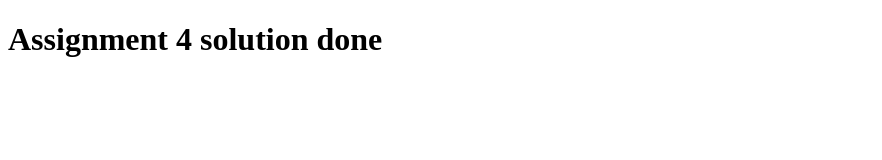
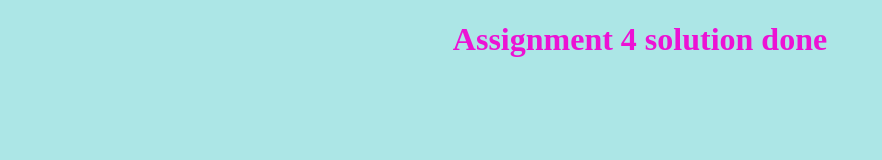
Before and after one commit to Pavan-kumar1/Assignment-4-solution.io, a plain HTML site: page index.html in a window 1280 px wide. Shown: the whole page, without its empty margins (0-882 px from the left). Drawn offline with Linux system fonts and the light colour scheme.

Commit message:
Update index.html

```diff
--- a/index.html
+++ b/index.html
@@ -7,7 +7,7 @@
 	<script src="SpeakGoodBye.js"></script>
 	<script src="script.js"></script>
 </head>
-<body>
-	<h1>Assignment 4 solution done</h1>
+<body style="background-color:#ace6e6;color: #ec12d4;">
+	<h1 style="text-align:center;color:">Assignment 4 solution done</h1>
 </body>
 </html>
```
